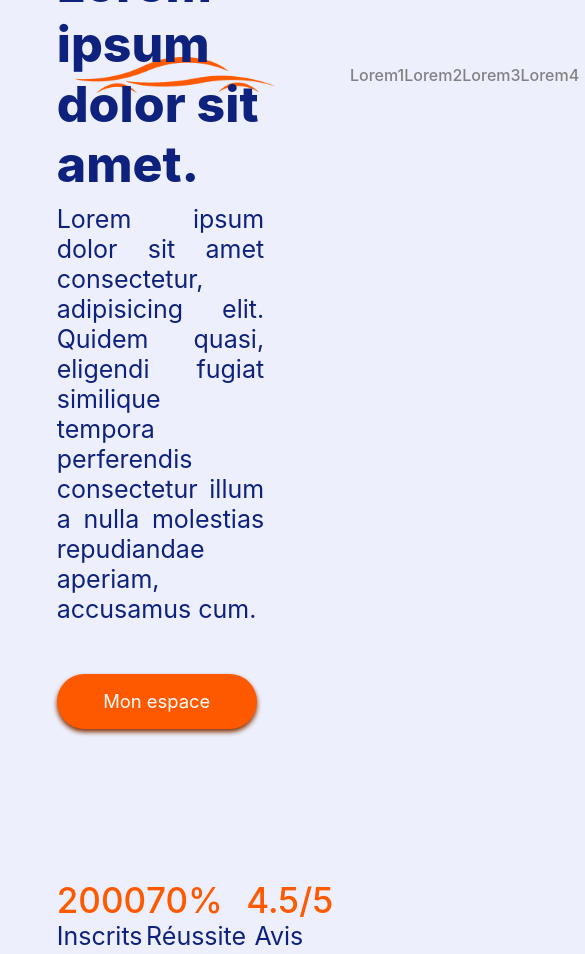
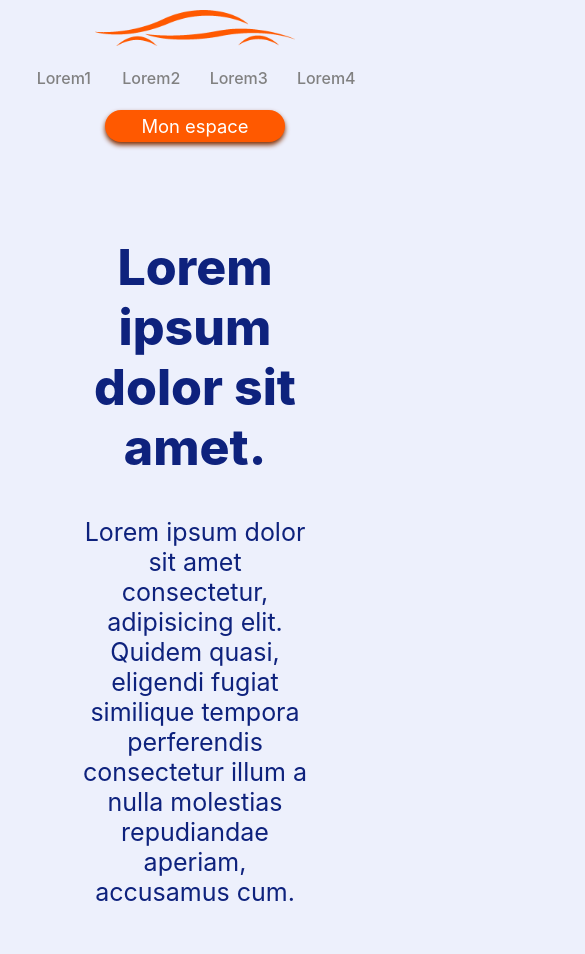
Before and after one commit to KyliannBr/auto-ecole, a plain HTML site: page index.html in a window 390 px wide. Shown: the top 954 px of the page, 585 px wide, since content can reach past the window. Drawn offline with Linux system fonts and the light colour scheme.

Commit message:
responsive for mobile / tablets

```diff
--- a/css/style.css
+++ b/css/style.css
@@ -236,3 +236,107 @@ section .right {
 section .right img {
     width: 100%;
 }
+
+
+
+
+
+
+
+
+
+
+
+
+
+
+
+
+
+
+@media screen and (max-width: 1100px) {
+    nav {
+        width: 100%;
+        height: auto;
+
+        padding: 10px 0;
+
+        display: flex;
+        flex-direction: column;
+        align-items: center;
+        justify-content: space-between;
+    }
+
+    nav div {
+        padding: 20px;
+    }
+
+    nav .center {
+        width: 100%;
+    }
+
+    nav .center ul {
+        width: 100%;
+        justify-content: space-between;
+    }
+
+    nav .center ul li:nth-child(2n+1):hover {
+        border-bottom: #ff5900 2px solid !important;
+
+        transition: all .5s;
+    }
+
+    nav .center ul li:nth-child(2n+2):hover {
+        border-top: #ff5900 2px solid !important;
+
+        transition: all .5s;
+    }
+
+    nav .right {
+        width: 100%;
+    }
+
+    nav .right a {
+        width: 75%;
+        padding: 5px;
+    }
+    nav .right a:hover {
+        width: 90%;
+    }
+
+
+    section {
+        flex-direction: column;
+        height: auto;
+        margin-top: 0;
+    }
+
+    section .left {
+        flex-direction: column;
+        width: 100%;
+        align-items: center;
+        background: url(../img/carScreenLowOpacity.png);
+        background-size: contain;
+        background-repeat: no-repeat;
+        background-position: center bottom;
+    }
+
+    section .left .title {
+        text-align: center;
+        margin-bottom: 40px;
+    }
+
+    section .left .text {
+        width: 100%;
+        text-align: center;
+        margin-bottom: 40px;
+    }
+
+    section .left .stats {
+        margin: 50px 0 0 0;
+    }
+
+    section .right {
+        display: none;
+    }
+}
```
Also changed, not shown: img/carScreenLowOpacity.png (added).
